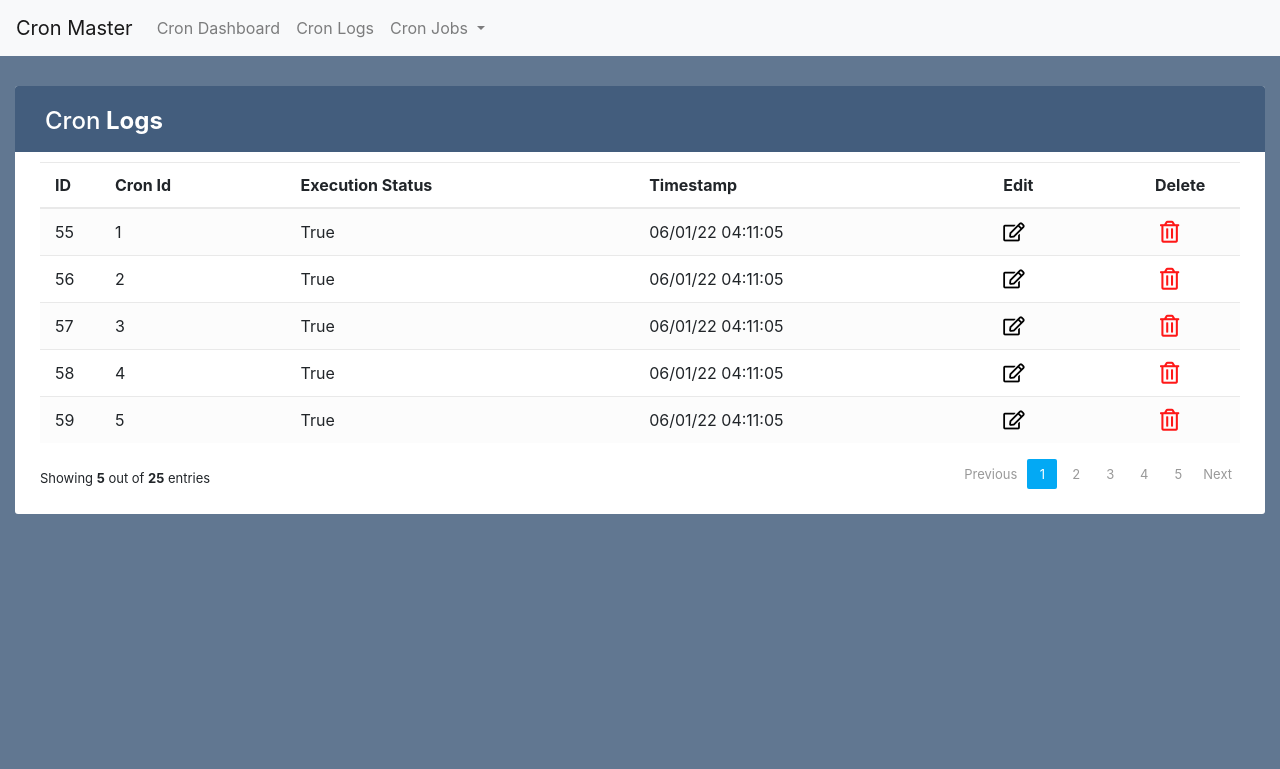
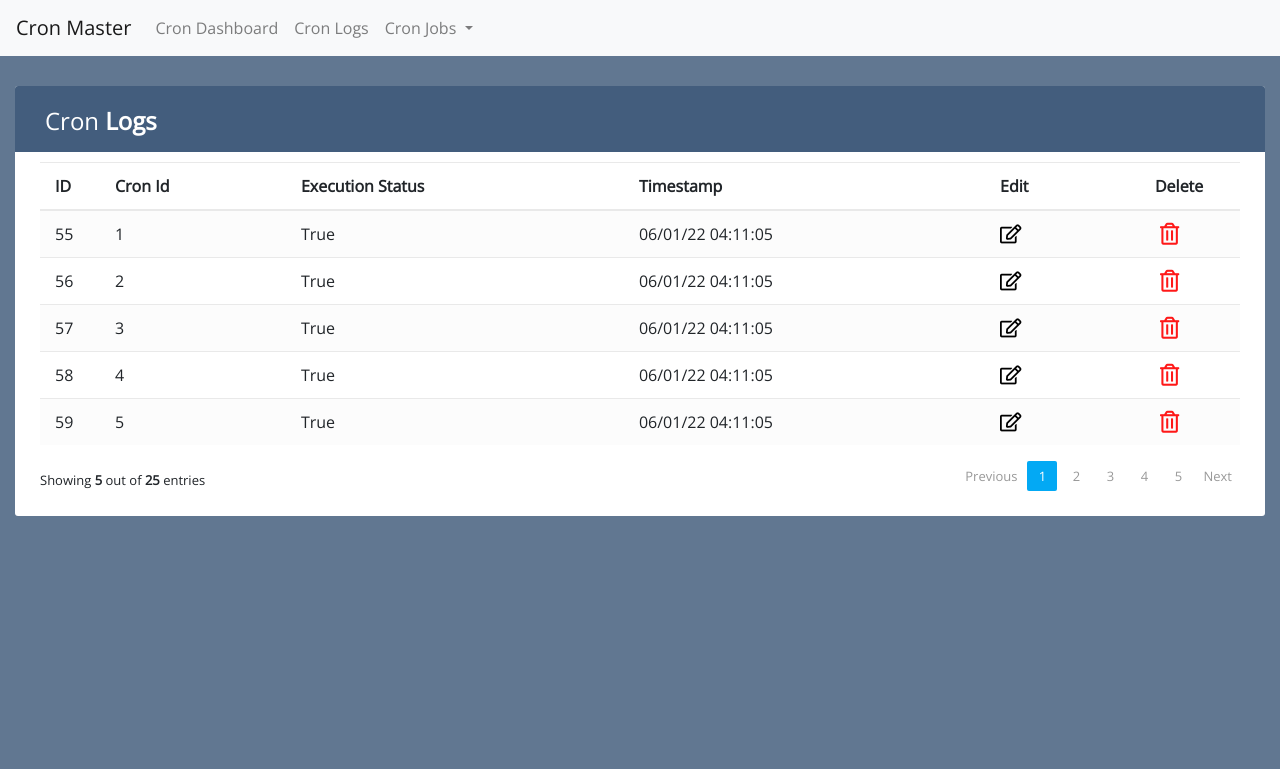
Before and after one commit to GeorgeBacky/CronMaster, a PHP site: page /cronlogs.php in a window 1280 px wide. Shown: the top 769 px of the page. Run offline with PHP 8.4, Linux system fonts and the light colour scheme; some libraries are stand-ins or nearby versions.

Commit message:
New fonts 😍✔

```diff
--- a/css/main.css
+++ b/css/main.css
@@ -1,5 +1,7 @@
+@import url('https://fonts.googleapis.com/css2?family=Open+Sans:wght@300;400&display=swap');
 body {
  background-color: #435d7dd6;
+ font-family: 'Open Sans', sans-serif;
 }
 .div-grid {
     display: grid;
```
